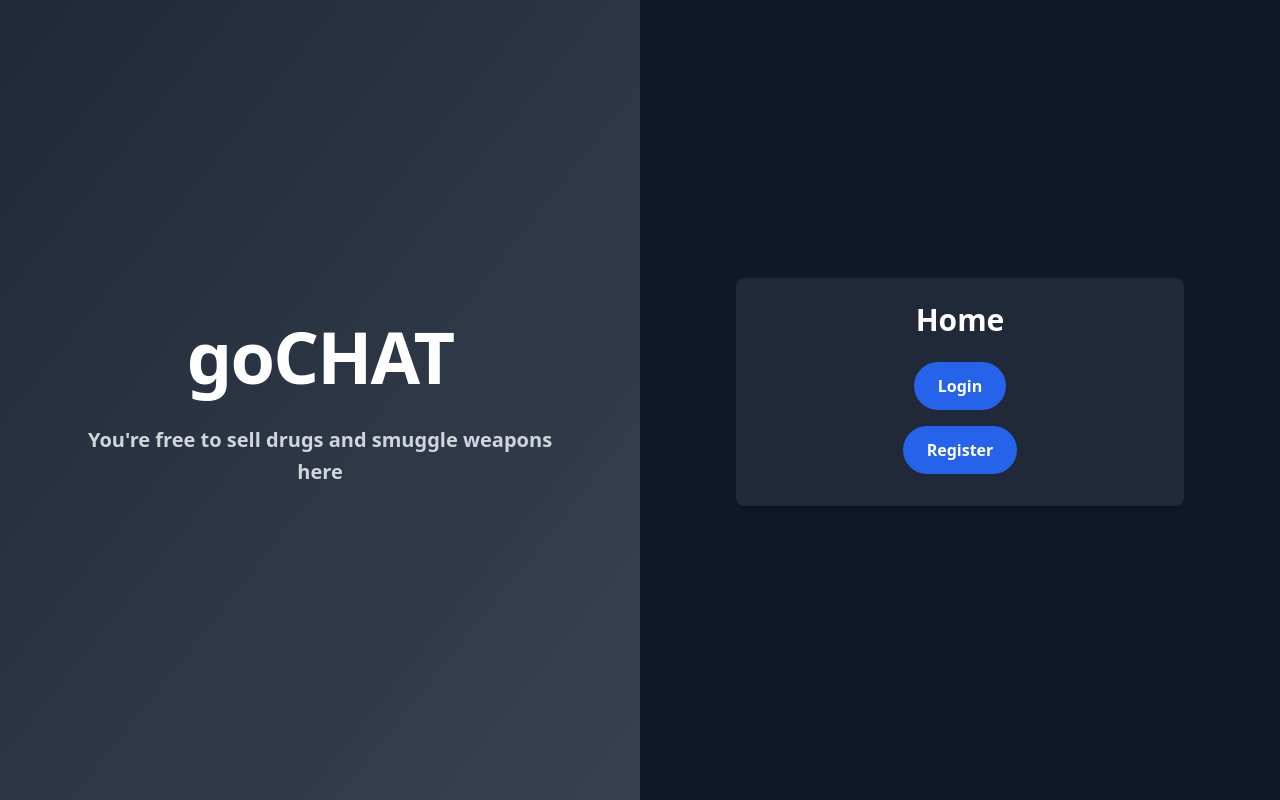
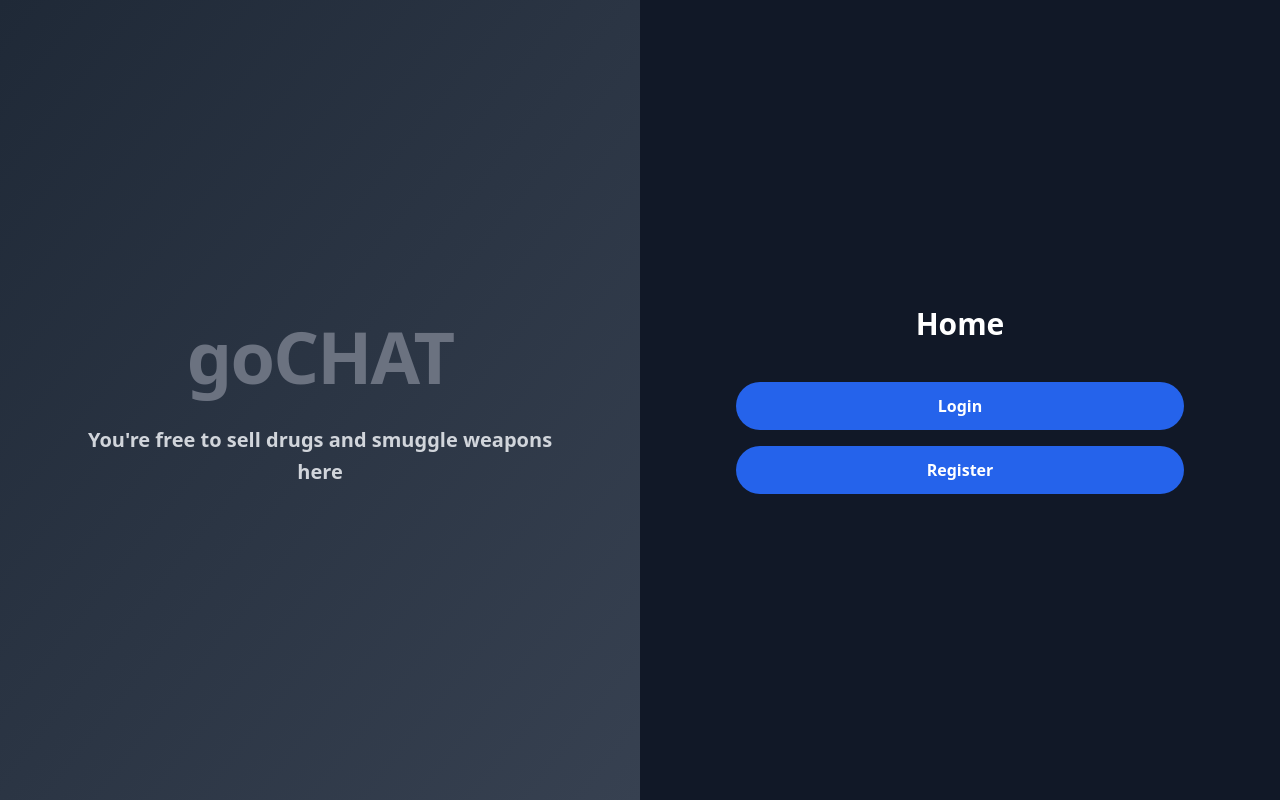
Before and after one commit to muhammadammar2/goCHAT, a React (Create React App) app in the folder frontend/: page / in a window 1280 px wide. Built offline with nearby package versions, Linux system fonts and the light colour scheme.

Commit message:
added some good layout

```diff
--- a/frontend/package.json
+++ b/frontend/package.json
@@ -13,7 +13,7 @@
     "@types/react-router-dom": "^5.3.3",
     "@types/tailwindcss": "^3.1.0",
     "axios": "^1.7.7",
-    "framer-motion": "^11.5.4",
+    "framer-motion": "^11.5.5",
     "react": "^18.3.1",
     "react-dom": "^18.3.1",
     "react-router-dom": "^6.26.2",
--- a/frontend/src/App.tsx
+++ b/frontend/src/App.tsx
@@ -1,8 +1,10 @@
+import React from "react";
 import {
   BrowserRouter as Router,
   Routes,
   Route,
   useNavigate,
+  useLocation,
 } from "react-router-dom";
 import Login from "./components/forms/Login";
 import Register from "./components/forms/Register";
@@ -17,30 +19,51 @@ function App() {
   return (
     <AuthProvider>
       <Router>
-        <div className="min-h-screen bg-gray-900 text-white flex flex-col lg:flex-row">
+        <AppContent />
+      </Router>
+    </AuthProvider>
+  );
+}
+
+function AppContent() {
+  const location = useLocation();
+  const showLeftContent = location.pathname !== "/profile";
+
+  return (
+    <div className="h-screen bg-gray-900 text-white flex flex-col lg:flex-row overflow-hidden">
+      {showLeftContent && (
         <div className="w-full lg:w-1/2 flex flex-col items-center justify-center p-8 bg-gradient-to-br from-gray-800 to-gray-700">
           <div className="text-center">
-              <h1 className="text-6xl lg:text-7xl font-extrabold tracking-tight text-white mb-6 p-2">
-                go<span className="align-baseline">CHAT</span>
+            <h1 className="text-6xl lg:text-7xl font-extrabold tracking-tight text-gray-500 mb-6 p-2 relative">
+              <span className="glowing-text" data-text="go">
+                go
+              </span>
+              <span className="glowing-text" data-text="CHAT">
+                CHAT
+              </span>
             </h1>
             <p className="text-xl font-semibold leading-relaxed text-gray-300 mt-6 max-w-lg mx-auto">
               You're free to sell drugs and smuggle weapons here
             </p>
           </div>
         </div>
+      )}
 
-          <div className="w-full lg:w-1/2 flex flex-col items-center justify-center p-8 bg-gray-900">
-            <div className="flex w-full justify-between">
+      <div
+        className={`w-full ${
+          showLeftContent ? "lg:w-1/2" : ""
+        } flex flex-col items-center justify-center p-8 bg-gray-900 relative`}
+      >
+        <div className="absolute top-4 right-4 flex space-x-4">
+          <ProfileButton />
           <LogoutButton />
-              <ProfileButton />
         </div>
+        <div className="w-full max-w-md">
           <Routes>
-              {/* Public Routes */}
             <Route path="/login" element={<Login />} />
             <Route path="/register" element={<Register />} />
             <Route path="/" element={<HomePage />} />
 
-              {/* Protected Routes */}
             <Route element={<ProtectedRoute />}>
               <Route path="/room-options" element={<RoomOptions />} />
               <Route path="/create-room" element={<CreateRoomForm />} />
@@ -50,8 +73,7 @@ function App() {
           </Routes>
         </div>
       </div>
-      </Router>
-    </AuthProvider>
+    </div>
   );
 }
 
@@ -62,7 +84,6 @@ function LogoutButton() {
   if (!isAuthenticated) return null;
 
   return (
-    <div className="absolute top-4 right-4">
     <button
       onClick={() => {
         logout();
@@ -72,7 +93,6 @@ function LogoutButton() {
     >
       Logout
     </button>
-    </div>
   );
 }
 
@@ -83,14 +103,12 @@ function ProfileButton() {
   if (!isAuthenticated) return null;
 
   return (
-    <div className="absolute top-4 right-24">
     <button
       onClick={() => navigate("/profile")}
       className="bg-blue-600 hover:bg-blue-700 text-white font-bold py-2 px-4 rounded-full focus:outline-none focus:shadow-outline transition duration-300"
     >
       Profile
     </button>
-    </div>
   );
 }
 
@@ -98,24 +116,20 @@ function HomePage() {
   const navigate = useNavigate();
 
   return (
-    <div className="w-full max-w-md">
-      <div className="bg-gray-800 shadow-lg rounded-lg px-8 pt-6 pb-8 mb-4">
+    <div className="flex flex-col items-center space-y-4">
       <h2 className="text-3xl mb-6 text-center font-bold text-white">Home</h2>
-        <div className="flex flex-col items-center">
       <button
         onClick={() => navigate("/login")}
-            className="bg-blue-600 hover:bg-blue-700 text-white font-bold py-3 px-6 rounded-full focus:outline-none focus:shadow-outline transition duration-300 mb-4"
+        className="bg-blue-600 hover:bg-blue-700 text-white font-bold py-3 px-6 rounded-full focus:outline-none focus:shadow-outline transition duration-300 w-full"
       >
         Login
       </button>
       <button
         onClick={() => navigate("/register")}
-            className="bg-blue-600 hover:bg-blue-700 text-white font-bold py-3 px-6 rounded-full focus:outline-none focus:shadow-outline transition duration-300"
+        className="bg-blue-600 hover:bg-blue-700 text-white font-bold py-3 px-6 rounded-full focus:outline-none focus:shadow-outline transition duration-300 w-full"
       >
         Register
       </button>
-        </div>
-      </div>
     </div>
   );
 }
--- a/frontend/src/components/ProfilePage.tsx
+++ b/frontend/src/components/ProfilePage.tsx
@@ -1,15 +1,12 @@
-// components/ProfilePage.tsx
 import apiClient from "../api/apiClient";
 import { useAuth } from "../auth/AuthContext";
-
-// components/ProfilePage.tsx
 import React, { useState, useEffect } from "react";
 import { useNavigate } from "react-router-dom";
 
 const ProfilePage: React.FC = () => {
   const [username, setUsername] = useState("");
   const [name, setName] = useState("");
-  const [password, setPassword] = useState("");
+  const [email, setEmail] = useState("");
   const [loading, setLoading] = useState(true);
   const [error, setError] = useState<string | null>(null);
   const { isAuthenticated } = useAuth();
@@ -26,6 +23,7 @@ const ProfilePage: React.FC = () => {
       .then((response) => {
         setUsername(response.data.username);
         setName(response.data.name);
+        setEmail(response.data.email);
         setLoading(false);
       })
       .catch((error) => {
@@ -35,61 +33,31 @@ const ProfilePage: React.FC = () => {
       });
   }, [isAuthenticated, navigate]);
 
-  const handleSubmit = (event: React.FormEvent) => {
-    event.preventDefault();
-    apiClient
-      .put("/update-profile", { username, name, password })
-      .then((response) => {
-        alert("Profile updated successfully!");
-      })
-      .catch((error) => {
-        console.error("Error updating profile:", error);
-        setError("Failed to update profile.");
-      });
-  };
-
-  if (loading) return <p>Loading...</p>;
+  if (loading) return <p className="text-center text-gray-400">Loading...</p>;
 
   return (
-    <div className="profile-page min-h-screen bg-gray-900 text-white p-8">
-      <div className="w-full max-w-md mx-auto bg-gray-800 shadow-lg rounded-lg px-8 pt-6 pb-8 mb-4">
-        <h1 className="text-3xl font-bold mb-6">Edit Profile</h1>
-        {error && <p className="text-red-500 mb-4">{error}</p>}
-        <form onSubmit={handleSubmit} className="space-y-4">
-          <label className="block">
-            Username:
-            <input
-              type="text"
-              value={username}
-              onChange={(e) => setUsername(e.target.value)}
-              className="mt-1 p-2 border border-gray-600 rounded w-full"
-            />
-          </label>
-          <label className="block">
-            Name:
-            <input
-              type="text"
-              value={name}
-              onChange={(e) => setName(e.target.value)}
-              className="mt-1 p-2 border border-gray-600 rounded w-full"
-            />
-          </label>
-          <label className="block">
-            Password:
-            <input
-              type="password"
-              value={password}
-              onChange={(e) => setPassword(e.target.value)}
-              className="mt-1 p-2 border border-gray-600 rounded w-full"
-            />
-          </label>
-          <button
-            type="submit"
-            className="bg-blue-600 hover:bg-blue-700 text-white font-bold py-2 px-4 rounded"
-          >
-            Update Profile
-          </button>
-        </form>
+    <div className="flex items-center justify-center min-h-screen bg-gray-900 text-white p-8">
+      <div className="flex flex-col items-center bg-gray-800 rounded-lg p-8 shadow-lg max-w-md w-full">
+        <h1 className="text-3xl font-bold text-center mb-6">Your Profile</h1>
+        {error && <p className="text-red-500 mb-4 text-center">{error}</p>}
+
+        <div className="text-lg mb-4">
+          <strong>Username:</strong>{" "}
+          <span className="text-gray-300">{username}</span>
+        </div>
+        <div className="text-lg mb-4">
+          <strong>Name:</strong> <span className="text-gray-300">{name}</span>
+        </div>
+        <div className="text-lg mb-4">
+          <strong>Email:</strong> <span className="text-gray-300">{email}</span>
+        </div>
+
+        <button
+          onClick={() => navigate("/update-profile")}
+          className="bg-blue-600 hover:bg-blue-700 text-white font-bold py-2 px-6 rounded transition duration-300 mt-4"
+        >
+          Edit Profile
+        </button>
       </div>
     </div>
   );
```
Also changed, not shown: 2 other files (tests, documents, lock files or other folders). Lines whose indentation alone changed are shown as unchanged.
